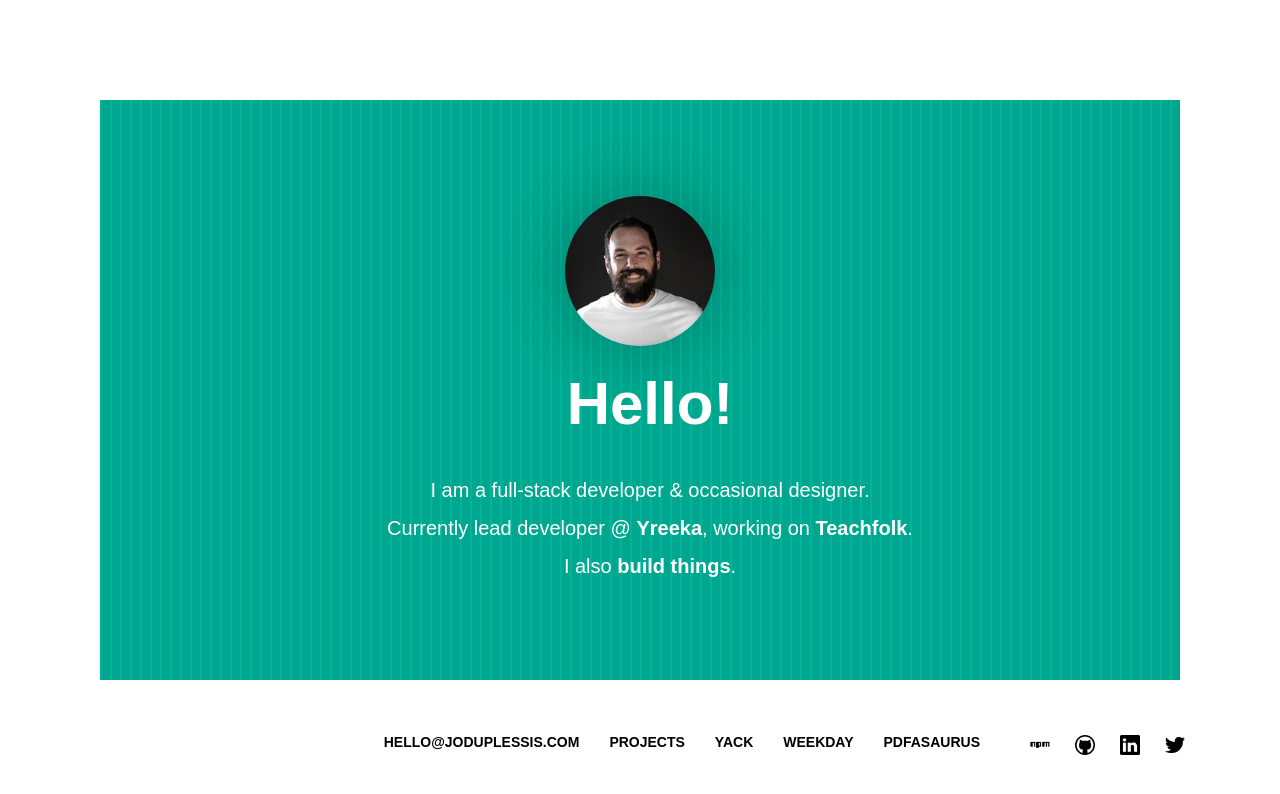
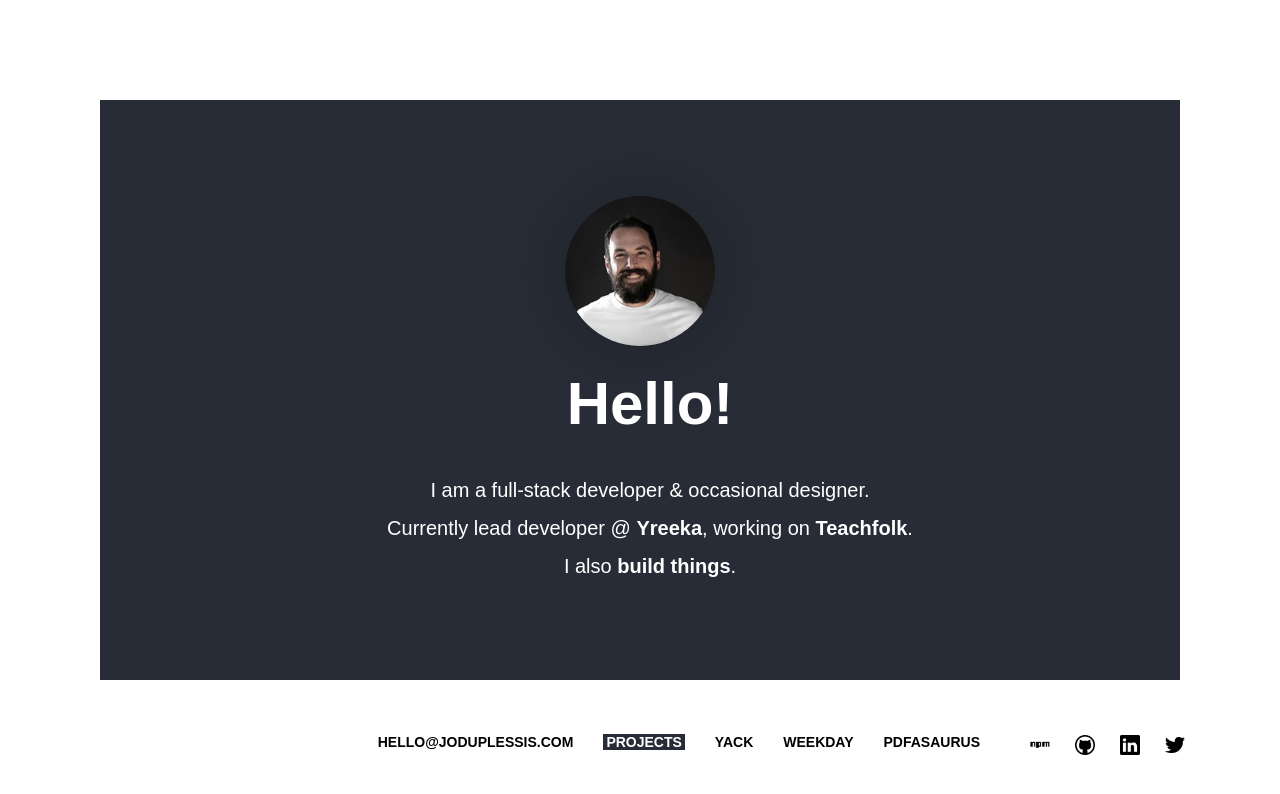
Before and after one commit to joduplessis/joduplessis, a Vue app: page / in a window 1280 px wide. Shown: the top 794 px of the page. Built offline with nearby package versions, Linux system fonts and the light colour scheme; a web font is replaced by a local one; what vue-masonry, vue-progressbar would draw is missing.

Commit message:
Backgound update

```diff
--- a/src/components/Home.vue
+++ b/src/components/Home.vue
@@ -68,7 +68,7 @@
 
 		.main .inner {
 			flex: 1;
-			background: #00a78e url(../assets/wallpaper.svg);
+			background: #272C36;
 		  background-size: auto 1px;
 			flex-grow: 1;
 			display: flex;
@@ -158,8 +158,10 @@
 
 
 		.footer .link.underline {
-			box-shadow: inset 0px 18px 0 white, inset 0 -20px 0 black;
-
+			box-shadow: inset 0px 18px 0 #272C36, inset 0 -20px 0 #272C36;
+			color: white;
+			padding-left: 3px;
+			padding-right: 3px;
 		}
 
 	.footer .link:hover {
```
